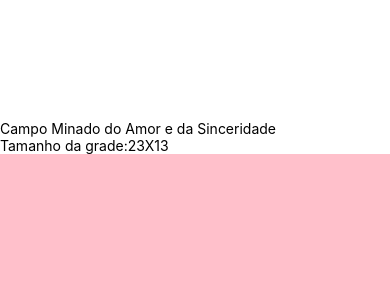
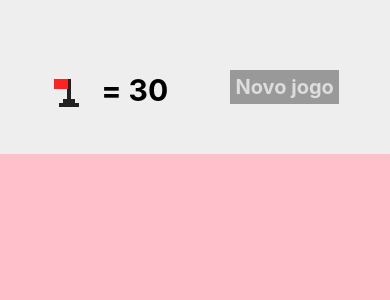
Before and after one commit to KamusTiago/campoMinado, a React Native app: screen / in a window 390 px wide. Shown: the top 300 px of the page. Built offline with nearby package versions, Linux system fonts and the light colour scheme.

Commit message:
Criando header do jogo

```diff
--- a/App.js
+++ b/App.js
@@ -5,6 +5,7 @@
 import params from './src/params'
 import Field from './src/components/Field'
 import MineField from './src/components/MineField'
+import Header from './src/components/Header'
 import {
   createMinedBoard,
   cloneBoard,
@@ -12,7 +13,8 @@
   openField,
   hadExplosion,
   showMines,
-  invertFlag } from './src/Logic'
+  invertFlag,
+  flagsUsed } from './src/Logic'
 
 export default class App extends Component{
 
@@ -71,9 +73,8 @@
   render(){
     return(
       <View style={styles.container}>
-        <Text style={styles.welcome}>Campo Minado do Amor e da Sinceridade</Text>
-        <Text style={styles.Description}>Tamanho da grade:
-          {params.getRowsAmount()}X{params.getColumnsAmount()}</Text>
+          <Header flagsLeft={this.minesAmount() - flagsUsed(this.state.board)}
+            onNewGame={() => this.setState(this.createState())}/>
           <View style={styles.board}>
             <MineField
               board={this.state.board}
--- a/src/Logic.js
+++ b/src/Logic.js
@@ -91,4 +91,6 @@
     field.flagged = !field.flagged
 }
 
-export {createMinedBoard, cloneBoard, openField, hadExplosion, congratulationsWinner, showMines, invertFlag}
+const flagsUsed = board => fields(board).filter(field => field.flagged).length
+
+export {createMinedBoard, cloneBoard, openField, hadExplosion, congratulationsWinner, showMines, invertFlag, flagsUsed}
--- /dev/null
+++ b/src/components/Header.js
@@ -0,0 +1,55 @@
+import React from 'react'
+import {View, StyleSheet, Text, TouchableOpacity} from 'react-native'
+import Flag from './Flag'
+
+export default props => {
+
+    return (
+        <View style={styles.container}>
+            <View style={styles.flagContainer}>
+            <TouchableOpacity onPress={props.onFlagPress}
+                style={styles.flagButton}>
+                <Flag bigger />
+            </TouchableOpacity>
+            <Text style={styles.flagsLeft}>= {props.flagsLeft}</Text>
+        </View>
+        <TouchableOpacity style={styles.button} onPress={props.onNewGame}>
+            <Text style={styles.buttonLabel}>Novo jogo</Text>
+        </TouchableOpacity>
+        </View>
+    )
+}
+
+const styles = StyleSheet.create({
+    container: {
+        flex: 1,
+        flexDirection: 'row',
+        backgroundColor: '#EEE',
+        alignItems: 'center',
+        justifyContent: 'space-around',
+        paddingTop: 20,
+        paddingHorizontal: 20,
+    },
+    flagContainer: {
+        flexDirection: 'row',
+    },
+    flagButton: {
+        marginTop: 10,
+        minWidth: 30,
+    },
+    flagsLeft: {
+        fontSize: 30,
+        fontWeight: 'bold',
+        paddingTop: 5,
+        marginLeft: 20,
+    },
+    button: {
+        backgroundColor: '#999',
+        padding: 5,
+    },
+    buttonLabel: {
+        fontSize: 20,
+        color: '#DDD',
+        fontWeight: 'bold',
+    },
+})
```
